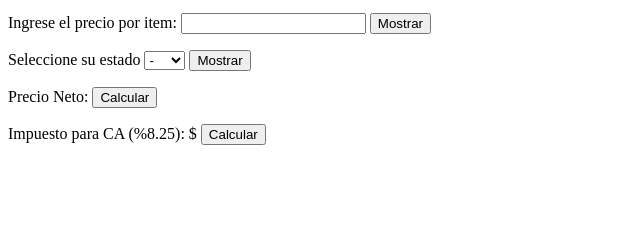
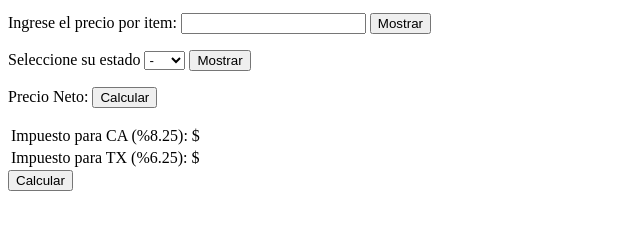
Before and after one commit to JoseCarlosLP/Totalizador, a website built with Parcel: page index.html in a window 1280 px wide. Shown: the part 104-334 px from the top of the page, without its empty margins (0-640 px from the left). Built offline with nearby package versions, Linux system fonts and the light colour scheme.

Commit message:
Se implemento la funcionalidad de calcular el impuesto para TX

```diff
--- a/index.html
+++ b/index.html
@@ -44,12 +44,18 @@
 
     <form id="Impuestos-form">
         <table>
-            <tr>
-                <label>Impuesto para CA (%8.25): $ <b><span id="ca"></span></b></label>
-                <button type="submit" id="btn_mostrar"> Calcular </button>
-            </tr>
+                <tr>
+                    <td>
+                        <label>Impuesto para CA (%8.25): $ <b><span id="ca"></span></b></label>
+                    </td>
+                </tr>
+                <tr>
+                    <td>
+                        <label>Impuesto para TX (%6.25): $ <b><span id="tx"></span></b></label>
+                    </td>
+                </tr>
         </table>
-
+        <button type="submit" id="btn_mostrar"> Calcular </button>
     </form>
     <!--
      <form id="PrecioTotal-form">
--- a/src/presenter.js
+++ b/src/presenter.js
@@ -10,6 +10,7 @@ const resultado2=document.getElementById("resultado2");
 const resultado3=document.getElementById("resultado3");
 const precio_neto=document.getElementById("precio_neto");
 const impuestoCA=document.getElementById("ca");
+const impuestoTX=document.getElementById("tx");
 const form1=document.querySelector("#IngresarItems-form");
 const form2=document.querySelector("#IngresarPrecio-form");
 const form3=document.querySelector("#SeleccionarEstado-form");
@@ -54,6 +55,7 @@ form4.addEventListener("submit",(event)=>{
 form5.addEventListener("submit",(event)=>{
     event.preventDefault();
     impuestoCA.innerHTML=calcularImpuesto(precioNeto(cant_items.value,precio_item.value),mostrarImpuesto("CA"));
+    impuestoTX.innerHTML=calcularImpuesto(precioNeto(cant_items.value,precio_item.value),mostrarImpuesto("TX"));
 })
 
 function mostrarCantItems()
```
